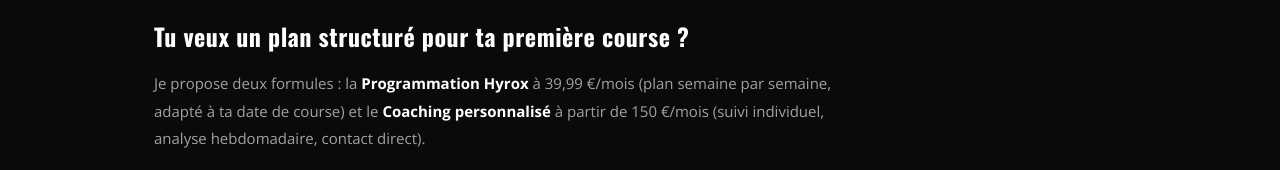
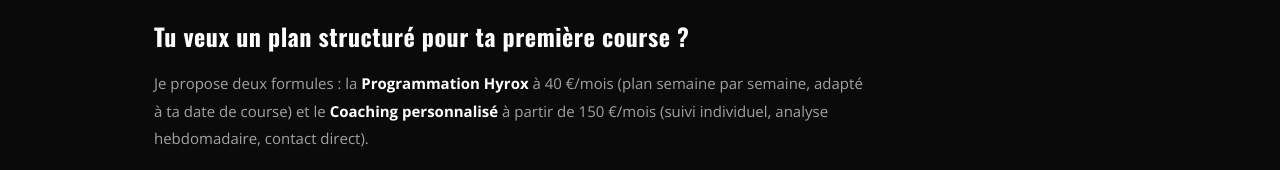
Before and after one commit to jeremyhyrox/jeremyhyrox-site, a plain HTML site: page article-premier-hyrox.html in a window 1280 px wide. Shown: the part 3709-3879 px from the top of the page. Drawn offline with nearby package versions, Linux system fonts and the light colour scheme.

Commit message:
Update article-premier-hyrox.html

```diff
--- a/article-premier-hyrox.html
+++ b/article-premier-hyrox.html
@@ -150,7 +150,7 @@ footer a{color:var(--blue);text-decoration:none;}
 
     <h2>Tu veux un plan structuré pour ta première course ?</h2>
     <p>
-      Je propose deux formules : la <strong>Programmation Hyrox</strong> à 39,99 €/mois (plan semaine par semaine, adapté à ta date de course) et le <strong>Coaching personnalisé</strong> à partir de 150 €/mois (suivi individuel, analyse hebdomadaire, contact direct).
+      Je propose deux formules : la <strong>Programmation Hyrox</strong> à 40 €/mois (plan semaine par semaine, adapté à ta date de course) et le <strong>Coaching personnalisé</strong> à partir de 150 €/mois (suivi individuel, analyse hebdomadaire, contact direct).
     </p>
     <p>
       Je coache en Drôme-Ardèche, avec accès à <strong>PR Training Soyons</strong> — salle Hyrox affiliée — pour les simulations. Et en visio pour les clients partout en France.
```
